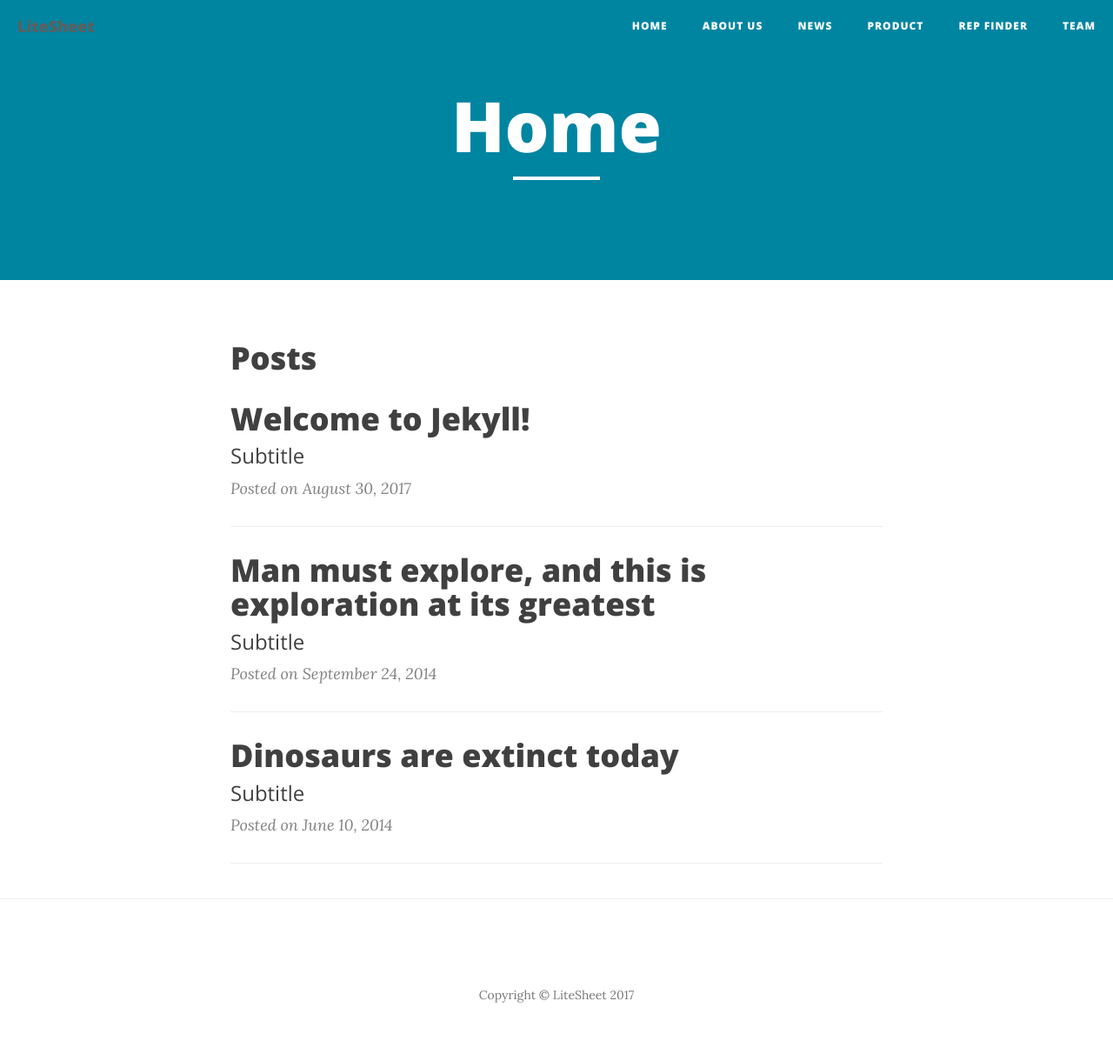
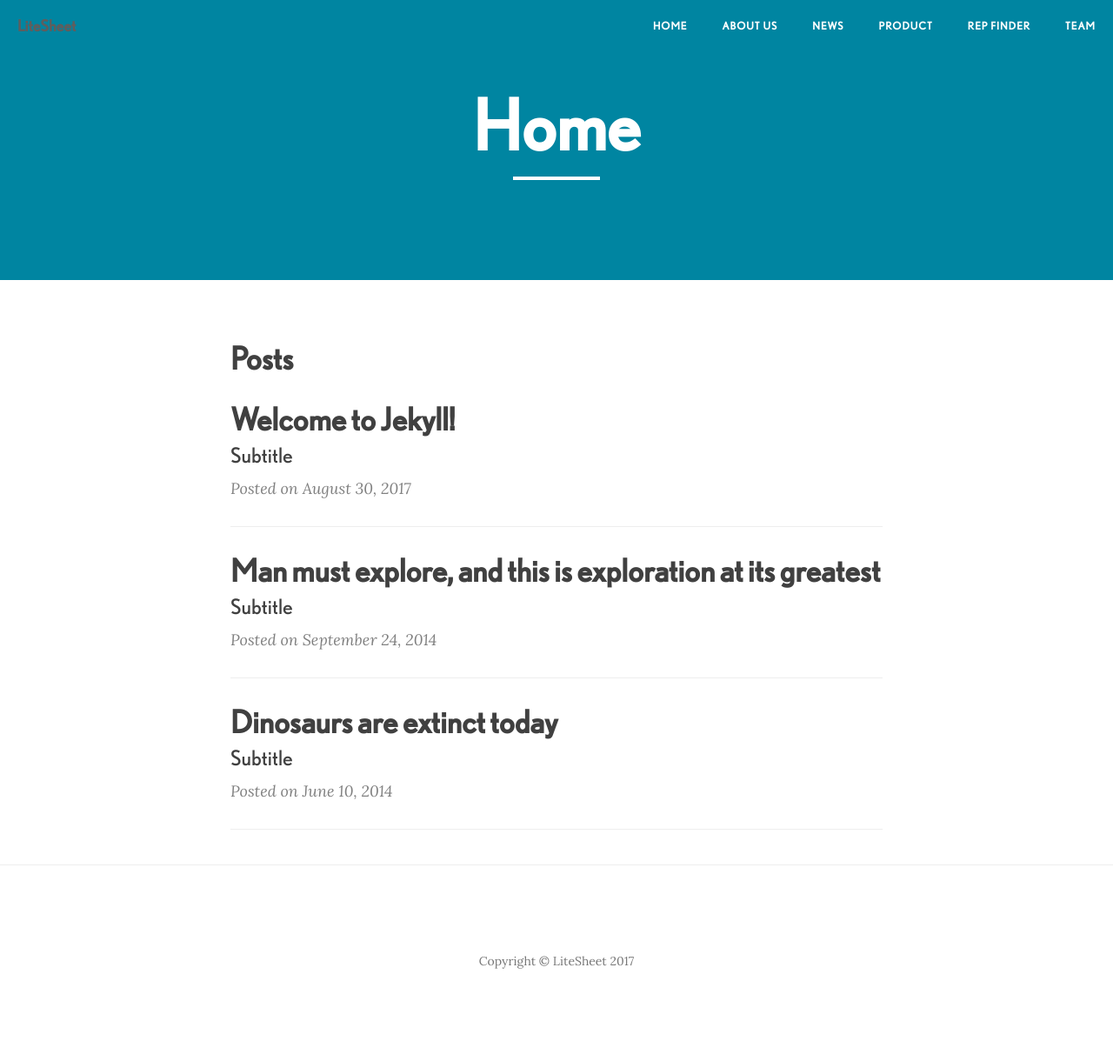
Before and after one commit to litesheet-site/litesheet-site.github.io, a Jekyll site: the page built from index.md, in a window 1280 px wide. Shown: the whole page at 87% size. Built offline with Jekyll 4.4.1, drawn with Linux system fonts in a browser that asks for light colours; nearby versions of some CDN libraries; after the commit the page ends 1181 px from its top, so only the background shows below that.

Commit message:
custom font

```diff
--- a/_sass/mixins.scss
+++ b/_sass/mixins.scss
@@ -13,10 +13,15 @@
     -o-background-size: cover;
 }
 
+@font-face {
+  font-family: 'Nobel Regular';
+  src: url('/fonts/Nobel-Regular.ttf');
+}
+
 @mixin serif() {
 	font-family: 'Lora', 'Times New Roman', serif;
 }
 
 @mixin sans-serif () {
-	font-family: 'Open Sans', 'Helvetica Neue', Helvetica, Arial, sans-serif;
+	font-family: 'Nobel Regular', 'Open Sans', 'Helvetica Neue', Helvetica, Arial, sans-serif;
 }
```
Also changed, not shown: fonts/Nobel-Regular.ttf (added).
